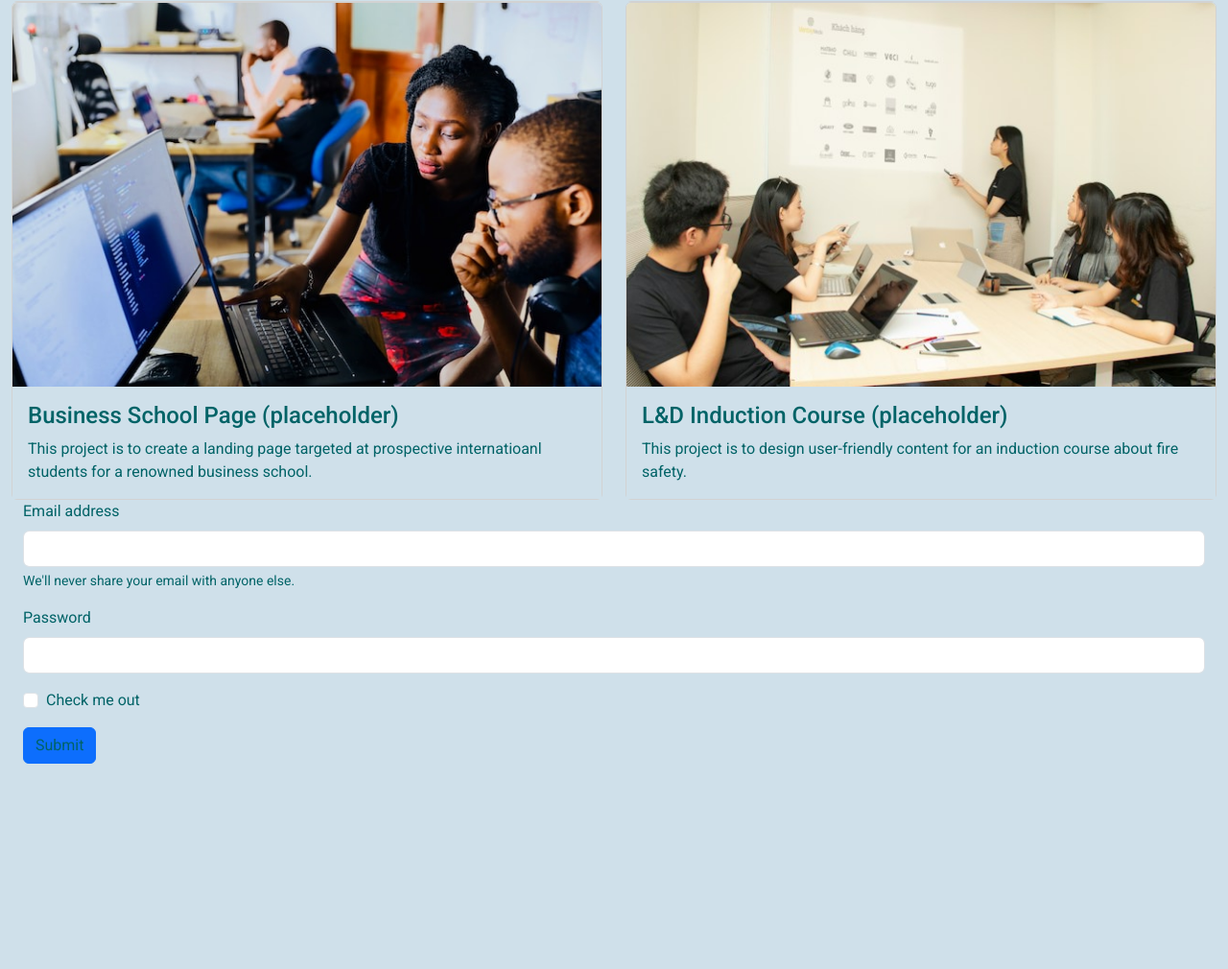
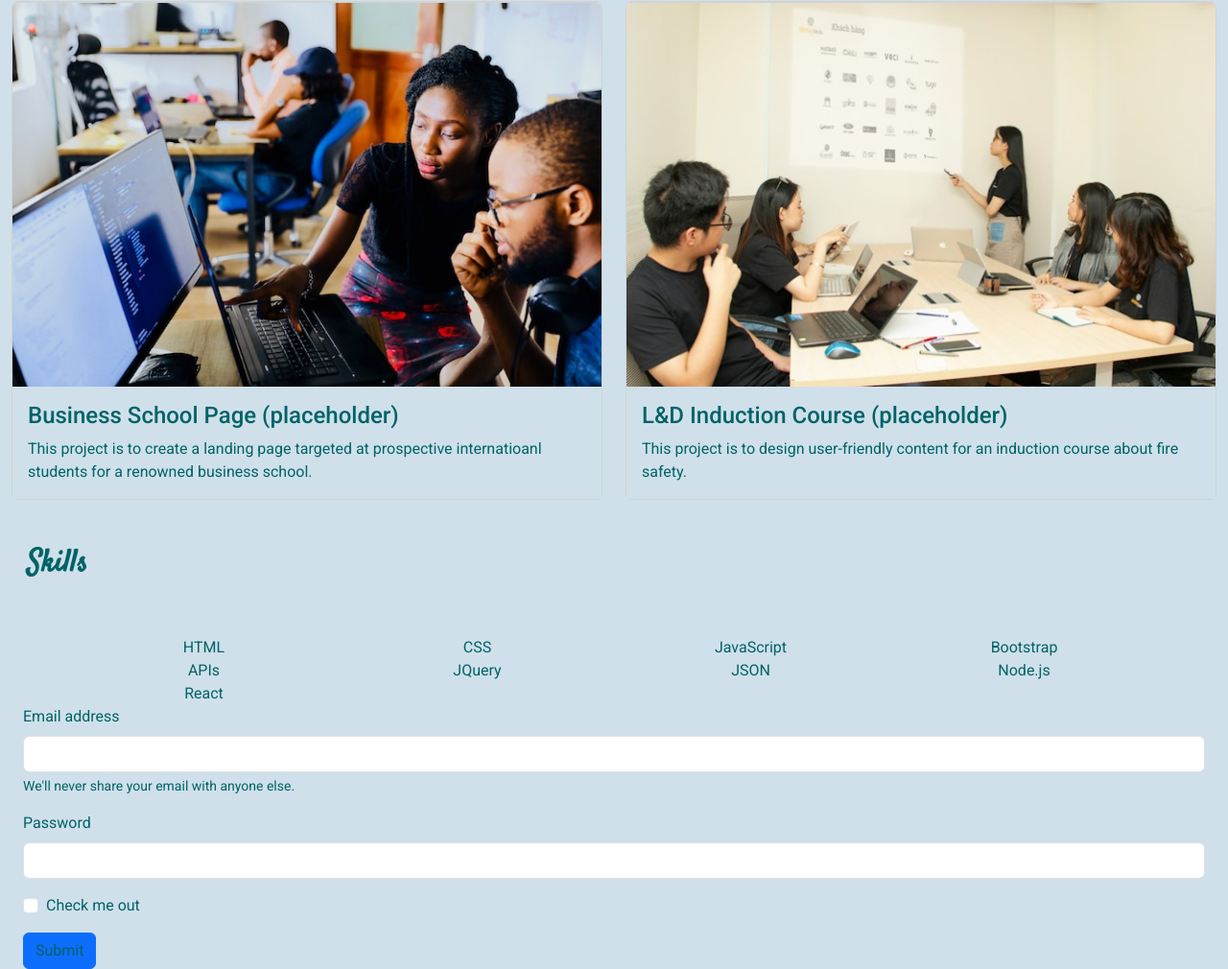
Before and after one commit to leesoohang/Bootstrap-Portfolio, a plain HTML site: page index.html in a window 1280 px wide. Shown: the part 1754-2764 px from the top of the page at 96% size. Before the commit the page ends 2550 px from the top, so only its background shows below. Drawn offline with nearby package versions, Linux system fonts and the light colour scheme.

Commit message:
updated Skills section

```diff
--- a/css/style.css
+++ b/css/style.css
@@ -30,7 +30,6 @@ Teal (darkest) #016367 */
   background-image: url("../images/banner-hometown.jpg");
   height: 600px;
 }
-
 
 h1 {
   color: var(--background) !important;
--- a/index.html
+++ b/index.html
@@ -22,7 +22,7 @@
             <a class="nav-link" href="#work-section">Work</a>
           </li>
           <li class="nav-item">
-            <a class="nav-link" href="#">About</a>
+            <a class="nav-link" href="#skill-section">Skills</a>
           </li>
           <li class="nav-item">
             <a class="nav-link" href="#">Contact</a>
@@ -32,14 +32,14 @@
     </nav>
 
     <!-- Jumbotron Code -->
-    <div class="p-5 hero-section">
-      <div class="container py-5 bg-transparent hero-box" >
-        <h2 class="display-5 fw-bold ">Junior Web Developer</h2>
-        <p class="fs-4">Accomplished professional with over 9 years of experience in the education industry from China and the UK. </p>
+    <div class="p-5 bg-body-tertiary rounded-3 hero-section">
+      <div class="container-fluid p-5 bg-transparent hero-box" >
+        <h2 class="display-5 fw-bold bg-transparent">Junior Web Developer</h2>
+        <p class="fs-4 bg-transparent">Accomplished professional with over 9 years of experience in the education industry from China and the UK. </p>
       </div>
     </div>
 
-    <!-- Grid -->
+    <!-- Work section -->
     <div class="container-fluid">
       <h3 class="px-3 py-5 fw-bold" id="work-section">Work</h3>
       <div class="row">
@@ -93,7 +93,42 @@
         </div>
       </div>
 
+      <!-- Skills section -->
+      <h3 class="px-3 py-5 fw-bold" id="skill-section">Skills</h3>
+      <div class="container text-center">
+        <div class="row align-items-start">
+          <div class="col-3">
+            HTML
+          </div>
+          <div class="col-3">
+            CSS
+          </div>
+          <div class="col-3">
+            JavaScript
+          </div>
+          <div class="col-3">
+            Bootstrap
+          </div>
+          <div class="col-3">
+            APIs
+          </div>
+          <div class="col-3">
+            JQuery
+          </div>
+          <div class="col-3">
+            JSON
+          </div>
+          <div class="col-3">
+            Node.js
+          </div>
+          <div class="col-3">
+            React
+          </div>
+        </div>
+      </div>
+
     <div class="container-fluid">
+
       <div class="row">
         <form>
           <div class="mb-3">
```
